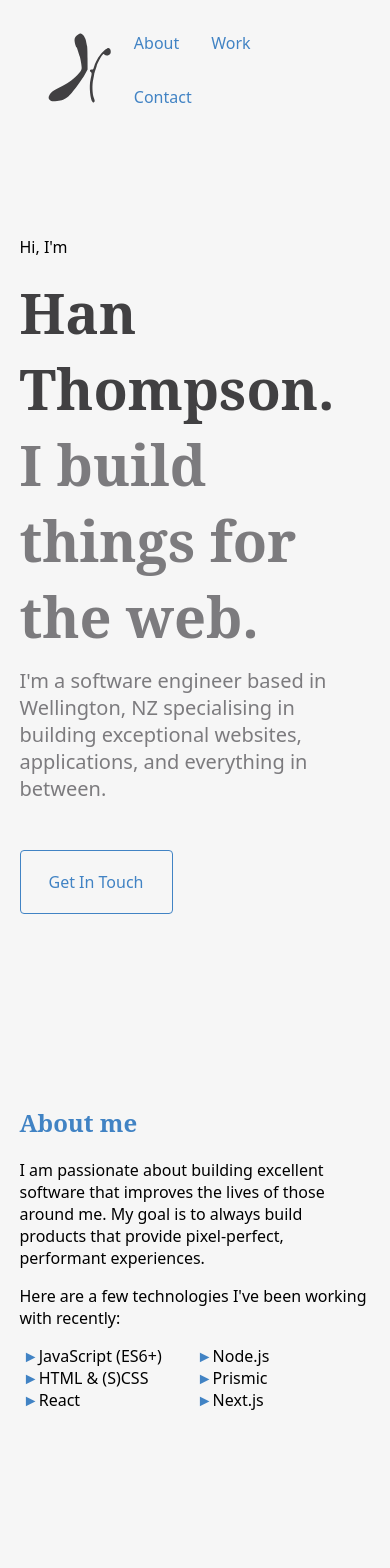
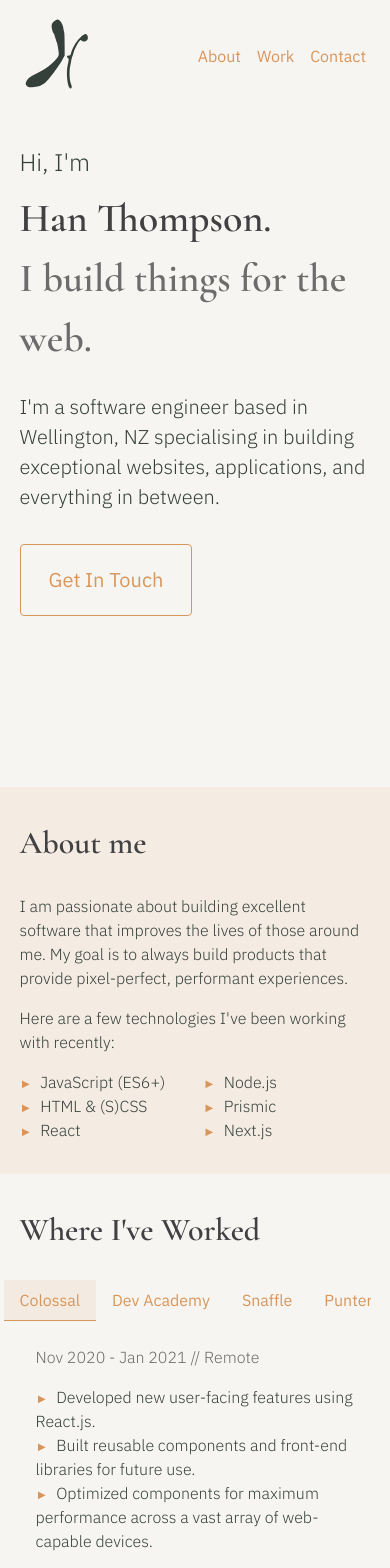
Before and after one commit to hanface/hanface.github.io, a React (Create React App) app: page / in a window 390 px wide. Shown: the top 1568 px of the page. Built offline with nearby package versions, Linux system fonts and the light colour scheme.

Commit message:
styling for mobile and some animation in

```diff
--- a/package.json
+++ b/package.json
@@ -7,8 +7,10 @@
     "@testing-library/jest-dom": "^5.11.4",
     "@testing-library/react": "^11.1.0",
     "@testing-library/user-event": "^12.1.10",
+    "animate.css": "^4.1.1",
     "react": "^17.0.1",
     "react-anchor-link-smooth-scroll": "^1.0.12",
+    "react-animate-on-scroll": "^2.1.5",
     "react-dom": "^17.0.1",
     "react-scripts": "4.0.2",
     "react-transition-group": "^4.4.1",
--- a/src/App.js
+++ b/src/App.js
@@ -1,3 +1,6 @@
+import ScrollAnimation from "react-animate-on-scroll";
+import "animate.css/animate.min.css";
+
 import Nav from "./components/Header/Header";
 import Intro from "./components/Intro/Intro";
 import About from "./components/About/About";
@@ -8,14 +11,24 @@ function App() {
   return (
     <main>
       <Nav />
-
       <Intro />
-
-      <About />
-
-      <Experience />
-
-      <Contact />
+      <ScrollAnimation
+        className="dark-bg"
+        animateIn="animate__fadeInUp"
+        animateOnce={true}
+      >
+        <About />
+      </ScrollAnimation>
+      <ScrollAnimation animateIn="animate__fadeInUp" animateOnce={true}>
+        <Experience />
+      </ScrollAnimation>
+      <ScrollAnimation
+        className="dark-bg"
+        animateIn="animate__fadeInUp"
+        animateOnce={true}
+      >
+        <Contact />
+      </ScrollAnimation>
     </main>
   );
 }
--- a/src/components/About/about.css
+++ b/src/components/About/about.css
@@ -1,14 +1,19 @@
-.about-section {
+.about-section p {
+  max-width: 600px;
 }
 
 .about-section ul {
   max-width: 500px;
   margin: 0;
-  padding: 0 0 0 1.2rem;
+  padding: 0;
   columns: 2;
+  list-style: none;
 }
 
-.about-section li::marker {
+.about-section li::before {
+  display: inline-block;
   content: "►";
+  font-size: 0.8rem;
+  padding-right: 0.5rem;
   color: var(--brand-primary);
 }
--- a/src/components/Contact/Contact.jsx
+++ b/src/components/Contact/Contact.jsx
@@ -6,7 +6,8 @@ function Contact() {
       <h2>Contact me</h2>
       <p>
         I am currently looking for new opportunies, either remote or here in
-        Wellington. I'd like to work on x,y and z.
+        Wellington. I would like to be part of a team that is learning and
+        growing together, with opportunities to continue to expand my skill set.
       </p>
 
       <p>
--- a/src/components/Contact/contact.css
+++ b/src/components/Contact/contact.css
@@ -1,5 +1,3 @@
-.contact-section {
+.contact-section p {
   max-width: 600px;
-  text-align: center;
-  margin-bottom: 6rem;
 }
--- a/src/components/Header/Header.jsx
+++ b/src/components/Header/Header.jsx
@@ -15,7 +15,7 @@ function Header() {
       >
         <g
           transform="translate(0.000000,152.000000) scale(0.100000,-0.100000)"
-          fill="#414042"
+          fill="#35403a"
           stroke="none"
         >
           <path
--- a/src/components/Header/header.css
+++ b/src/components/Header/header.css
@@ -2,8 +2,11 @@ header {
   display: flex;
   justify-content: space-between;
   align-items: center;
-  padding: 1rem 2.5rem;
+  padding: 1rem;
 }
 
-svg {
+@media (min-width: 768px) {
+  header {
+    padding: 1rem 2.5rem;
+  }
 }
--- a/src/components/Header/nav.css
+++ b/src/components/Header/nav.css
@@ -1,5 +1,20 @@
 nav a {
   display: inline-block;
-  padding: 1rem;
+  padding: 0.5rem 0;
+  margin: 0.5rem;
   text-decoration: none;
+  border-bottom: 1px solid transparent;
+  opacity: 1;
+  transition: all 0.3s ease-in-out;
 }
+
+nav a:hover {
+  opacity: 0.8;
+  border-bottom: 1px solid var(--brand-primary);
+}
+
+@media (min-width: 768px) {
+  nav a {
+    margin: 0.5rem 1rem;
+  }
+}
--- a/src/components/Intro/Intro.jsx
+++ b/src/components/Intro/Intro.jsx
@@ -3,17 +3,20 @@ import "./intro.css";
 function Intro() {
   return (
     <section className="intro">
-      <p>Hi, I'm</p>
-      <h1 className="heading">
+      <p className="lead animate__animated animate__fadeInUp">Hi, I'm</p>
+      <h1 className="heading animate__animated animate__fadeInUp">
         Han Thompson.
         <span className="sub-heading">I build things for the web.</span>
       </h1>
 
-      <p className="intro-about">
+      <p className="intro-about animate__animated animate__fadeInUp animate__delay-0.2s">
         I'm a software engineer based in Wellington, NZ specialising in building
         exceptional websites, applications, and everything in between.
       </p>
-      <a className="button" href="mailto:contacthanahmae@gmail.com">
+      <a
+        className="button intro-about animate__animated animate__fadeInUp animate__delay-0.3s"
+        href="mailto:contacthanahmae@gmail.com"
+      >
         Get In Touch
       </a>
     </section>
--- a/src/components/Intro/intro.css
+++ b/src/components/Intro/intro.css
@@ -1,12 +1,24 @@
 .intro {
   min-height: 80vh;
+  max-width: 90%;
+}
+
+.lead {
+  font-size: 1.5rem;
+  margin-bottom: 0.5rem;
 }
 
 .heading {
   padding: 0;
-  font-size: 3.5rem;
-  margin-bottom: 0.8rem;
-  color: var(--grey-mid);
+  font-size: 2.5rem;
+  margin-bottom: 1.5rem;
+}
+
+@media (min-width: 768px) {
+  .heading {
+    font-size: 3.5rem;
+    margin-bottom: 2rem;
+  }
 }
 
 .sub-heading {
@@ -15,8 +27,17 @@
 }
 
 .intro-about {
-  color: var(--grey-light);
   font-size: 1.25rem;
-  margin-bottom: 3rem;
+  margin-bottom: 2rem;
   max-width: 500px;
 }
+
+@media (min-width: 768px) {
+  .intro-about {
+    margin-bottom: 3rem;
+  }
+}
+
+.intro-about p {
+  color: var(--grey-light);
+}
--- a/src/index.css
+++ b/src/index.css
@@ -1,3 +1,5 @@
+@import url("https://fonts.googleapis.com/css2?family=Cormorant+Garamond:wght@600&family=IBM+Plex+Sans:wght@300;400&display=swap");
+
 *,
 html {
   box-sizing: border-box;
@@ -7,7 +9,10 @@ body {
   margin: 0;
   font-family: var(--body-font-family);
   font-size: 16px;
+  line-height: 1.5;
+  font-weight: 300;
   background-color: var(--body-bg);
+  color: var(--dark-grey);
   -webkit-font-smoothing: antialiased;
   -moz-osx-font-smoothing: grayscale;
 }
@@ -18,6 +23,7 @@ code {
 
 a {
   color: var(--brand-primary);
+  font-weight: 400;
 }
 
 h1,
@@ -33,26 +39,46 @@ h2,
 h3,
 h4 {
   font-family: var(--headings-font-family);
+  color: var(--grey-mid);
+  font-weight: 600;
 }
 
 h2 {
-  color: var(--brand-primary);
+  font-size: 2rem;
 }
 
-main {
-  display: flex;
-  flex-direction: column;
-  min-height: 100vh;
+p,
+li {
+  font-size: 1rem;
+}
+
+@media (min-width: 768px) {
+  p,
+  li {
+    font-size: 1.25rem;
+  }
 }
 
 section {
-  padding: 6rem 0 6rem;
+  padding: 2rem 0;
+  width: 90%;
   margin: 0 auto;
-  width: 90%;
+}
+
+.dark-bg {
+  background-color: var(--brand-primary-rgba);
+}
+
+@media (min-width: 768px) {
+  section {
+    padding: 4rem 0;
+    width: 70%;
+  }
 }
 
 .button {
   display: inline-block;
+  color: var(--brand-primary);
   border: 1px solid var(--brand-primary);
   border-radius: 4px;
   text-decoration: none;
@@ -69,33 +95,22 @@ section {
 */
 :root {
   /* Colors */
-
-  --brand-primary: #4183c4;
-  --brand-highlight: #dfe8f0;
-  /* #9ec0cb another nice muted blue hex */
+  --brand-primary: #d9965b;
   --black: #000;
   --white: #fff;
-  --body-bg: #f6f6f6;
+  --body-bg: #f7f5f2;
 
   /* Greys */
-  --darkest-grey: #363636;
-  --dark-grey: #414042;
+  --dark-grey: #35403a;
   --grey-mid: #414042;
-  --grey-light: #7c7b7e;
-  --grey-ui: #ddd;
-
-  --color-code: #859900;
-  --color-pre-background: #fffef7;
-  --color-pre-border: #ece9d1;
-  --color-pre: var(--white);
+  --grey-light: #6c6c6c;
 
   /* RGBA */
-  --brand-primary-rgba: rgba(64, 131, 196, 0.1);
-  --brand-highlight-rgba: rgba(223, 232, 240, 0.1);
-  --grey-mid-rgba: rgba(102, 102, 102, 0.1);
+  --brand-primary-rgba: rgba(217, 150, 91, 0.1);
+  --grey-mid-rgba: rgba(65, 64, 66, 0.1);
 
   /* Font stacks */
-  --headings-font-family: "Noto Serif", serif;
-  --body-font-family: "Noto Sans", sans-serif;
+  --headings-font-family: "Cormorant Garamond", serif;
+  --body-font-family: "IBM Plex Sans", sans-serif;
   --code-font: "Bitstream Vera Sans Mono", "Courier", monospace;
 }
```
Also changed, not shown: 1 other file (tests, documents, lock files or other folders).
